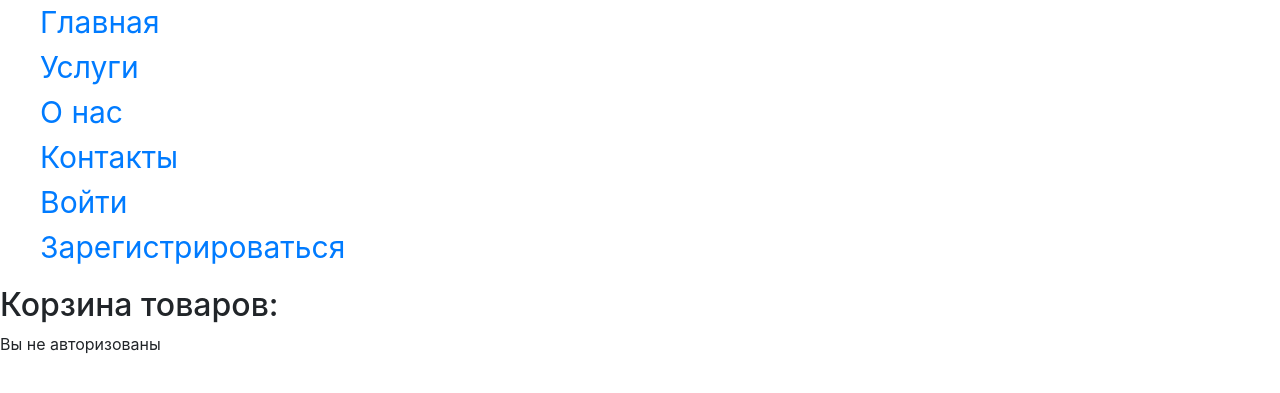
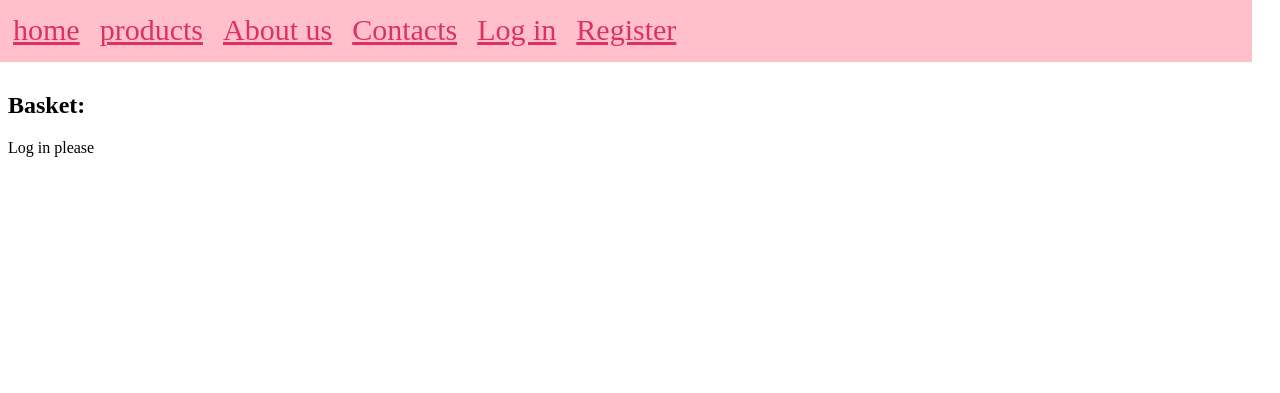
Before and after one commit to yuliazdravstvui/peresdacha, a Django app: page /basket/ in a window 1280 px wide. Shown: the top 393 px of the page. Run offline with Django 3.2, Linux system fonts and the light colour scheme; parts of the project's set-up code (start-up, migrations or seed data) failed here and were passed over; some libraries are stand-ins or nearby versions.

Commit message:
изменения ночные

```diff
--- a/exam/settings.py
+++ b/exam/settings.py
@@ -120,7 +120,7 @@ STATICFILES_DIRS = [os.path.join(BASE_DIR, "static"), ]
 DEFAULT_AUTO_FIELD = 'django.db.models.BigAutoField'
 
 
-AUTH_USER_MODEL = 'main.AdvUser'
+AUTH_USER_MODEL = 'main.User'
 Command.default_port = "8000"
 
 LOGIN_REDIRECT_URL = '/create_service/'
--- a/main/admin.py
+++ b/main/admin.py
@@ -1,5 +1,5 @@
 from django.contrib import admin
-from .models import AdvUser, Product
+from .models import User, Product
 
-admin.site.register(AdvUser)
+admin.site.register(User)
 admin.site.register(Product)
--- a/main/forms.py
+++ b/main/forms.py
@@ -1,6 +1,6 @@
 from django.contrib.auth.forms import UserCreationForm
 from django.forms import ModelForm
-from .models import Product, AdvUser
+from .models import Product, User
 
 
 class CreateProductForm(ModelForm):
@@ -11,5 +11,5 @@ class CreateProductForm(ModelForm):
 
 class RegistrationForm(UserCreationForm):
     class Meta:
-        model = AdvUser
+        model = User
         fields = ['username', 'email', 'password1', 'password2']
--- a/main/models.py
+++ b/main/models.py
@@ -1,12 +1,12 @@
 from django.contrib.auth.models import AbstractUser
 from django.db import models
 
-class AdvUser(AbstractUser):
+class User(AbstractUser):
     basket = models.ManyToManyField('Product', blank=True, related_name='basket')
 
     class Meta:
         pass
 
 class Product(models.Model):
-    description = models.TextField(verbose_name='Описание товара')
-    photo = models.ImageField(upload_to='media/', default=None, verbose_name='Фото товара')
+    description = models.TextField(verbose_name='Description')
+    photo = models.ImageField(upload_to='media/', default=None, verbose_name='Image')
--- a/main/templates/layout/basic.html
+++ b/main/templates/layout/basic.html
@@ -1,9 +1,9 @@
-{% load static %}{% load bootstrap4 %}
+{% load static %}
 <!DOCTYPE html><html lang="en">
 <head>
     <meta charset="UTF-8">
     <meta name="viewport" content="width=device-width, initial-scale=1, shrink-to-fit=no">
-{% bootstrap_css %}
+
 
 <header>
 <link rel="stylesheet" href="{% static 'css/styles.css' %}">
@@ -11,22 +11,22 @@
 <body>
 {% if user.is_authenticated %}
     <ul class="dropdown_menu">
-        <a class="item_menu" href="{% url 'main:index' %}">Главная</a>
-        <a class="item_menu" href="{% url 'main:service' %}">Услуги</a>
-        <a class="item_menu" href="{% url 'main:about' %}">О нас</a>
-        <a class="item_menu" href="{% url 'main:contacts' %}">Контакты</a>
-        <a class="item_menu" href="{% url 'main:create_service' %}">Добавить услугу</a>
-        <a class="item_menu" href="{% url 'main:basket' %}">Ваша корзина</a>
-        <a class="item_menu" href = "{% url 'main:logout' %}">Выйти</a>
+        <a class="item_menu" href="{% url 'main:index' %}">home</a>
+        <a class="item_menu" href="{% url 'main:service' %}">products</a>
+        <a class="item_menu" href="{% url 'main:about' %}">About us</a>
+        <a class="item_menu" href="{% url 'main:contacts' %}">Contacts</a>
+        <a class="item_menu" href="{% url 'main:create_service' %}">Add a product</a>
+        <a class="item_menu" href="{% url 'main:basket' %}">Basket</a>
+        <a class="item_menu" href = "{% url 'main:logout' %}">Log out</a>
     </ul>
 {% else %}
     <ul class="dropdown_menu">
-        <a class="item_menu" href="{% url 'main:index' %}">Главная</a>
-        <a class="item_menu" href="{% url 'main:service' %}">Услуги</a>
-        <a class="item_menu" href="{% url 'main:about' %}">О нас</a>
-        <a class="item_menu" href="{% url 'main:contacts' %}">Контакты</a>
-        <a class="item_menu" href="{% url 'main:login' %}">Войти</a>
-        <a class="item_menu" href="{% url 'main:register' %}">Зарегистрироваться</a>
+        <a class="item_menu" href="{% url 'main:index' %}">home</a>
+        <a class="item_menu" href="{% url 'main:service' %}">products</a>
+        <a class="item_menu" href="{% url 'main:about' %}">About us</a>
+        <a class="item_menu" href="{% url 'main:contacts' %}">Contacts</a>
+        <a class="item_menu" href="{% url 'main:login' %}">Log in</a>
+        <a class="item_menu" href="{% url 'main:register' %}">Register</a>
     </ul>
 {% endif %}
 {% block content%}
--- a/main/templates/main/about.html
+++ b/main/templates/main/about.html
@@ -1,4 +1,4 @@
 {% extends "layout/basic.html" %}
 {% block content %}
-<h4> Мы крутая компания </h4>
+<h4> We are a cool company </h4>
 {% endblock %}
--- a/main/templates/main/basket.html
+++ b/main/templates/main/basket.html
@@ -1,20 +1,19 @@
 {% extends 'layout/basic.html' %}
 {% load static %}
-{% load bootstrap4 %}
 {% block content %}
-    <h2>Корзина товаров:</h2>
+    <h2>Basket:</h2>
     {% if user.is_authenticated %}
         {% if user.basket.all %}
             <ul>
                 {% for product in user.basket.all %}
-                    <li><b>Описание:</b> {{ product.description }}</li>
-                    <b>Изображение:</b> <img src="{{ product.photo.url }}" width="300px" height="300px">
+                    <li><b>description:</b> {{ product.description }}</li>
+                    <b>image:</b> <img src="{{ product.photo.url }}">
                 {% endfor %}
             </ul>
         {% else %}
-            <p>Корзина пуста</p>
+            <p>Nothing in basket</p>
         {% endif %}
     {% else %}
-        <p>Вы не авторизованы</p>
+        <p>Log in please</p>
     {% endif %}
 {% endblock %}
--- a/main/templates/main/contacts.html
+++ b/main/templates/main/contacts.html
@@ -1,7 +1,7 @@
 {% extends "layout/basic.html" %}
 {% load static %}
 {% block content %}
-<h2>Здесь находятся наши контакты: </h2>
-<h3>Телефон: +79521643373</h3>
-<h3>Электронная почта: qwe@qwe.qwe</h3>
+<h2>Our contacts </h2>
+<h3>Phone: +79521643373</h3>
+<h3>Mail: qwe@qwe.qwe</h3>
 {% endblock %}
--- a/main/templates/main/index.html
+++ b/main/templates/main/index.html
@@ -1,4 +1,4 @@
 {% extends 'layout/basic.html' %}
 {% block content %}
-<h1>Добро пожаловать на сайт компании</h1>
+<h1>Welcome to the company website</h1>
 {% endblock %}
--- a/main/templates/main/login.html
+++ b/main/templates/main/login.html
@@ -4,7 +4,7 @@
 {% block content %}
 <form method="post">
     {% csrf_token %}
-        {{ form.as_p }}
-    {% buttons submit='Войти' %} {% endbuttons %}
+        {{ form.as_ul }}
+    {% buttons submit='log in' %} {% endbuttons %}
 </form>
 {% endblock %}
--- a/main/views.py
+++ b/main/views.py
@@ -59,7 +59,7 @@ class AddToBasketView(View):
             user.basket.add(product)
             return redirect('main:service')
         else:
-            return HttpResponseBadRequest("Продукт уже находиться в корзине")
+            return HttpResponseBadRequest("The product is already in the cart")
 
 
 class RegisterView(View):
--- a/static/css/styles.css
+++ b/static/css/styles.css
@@ -1,9 +1,18 @@
 .dropdown_menu{
+    margin-top: -10px;
+    margin-left: -10px;
+    padding: 15px;
     font-size: 30px;
     position: relative;
-
+    text-decoration: none;
+    display: flex;
+    margin-right:20px;
+    background-color: #FFC0CB;
+    color: #e75480;
 }
 
 .item_menu {
+color: #de3163;
     display: flex;
+    margin-right:20px;
 }
```
Also changed, not shown: main/templates/main/create_product.html (+4 -4 lines), main/templates/main/register.html (+5 -4 lines), main/templates/main/service.html (+5 -5 lines), db.sqlite3 (deleted), main/migrations/0001_initial.py (deleted), media/D6gAh8-lFSs.jpg (deleted).
